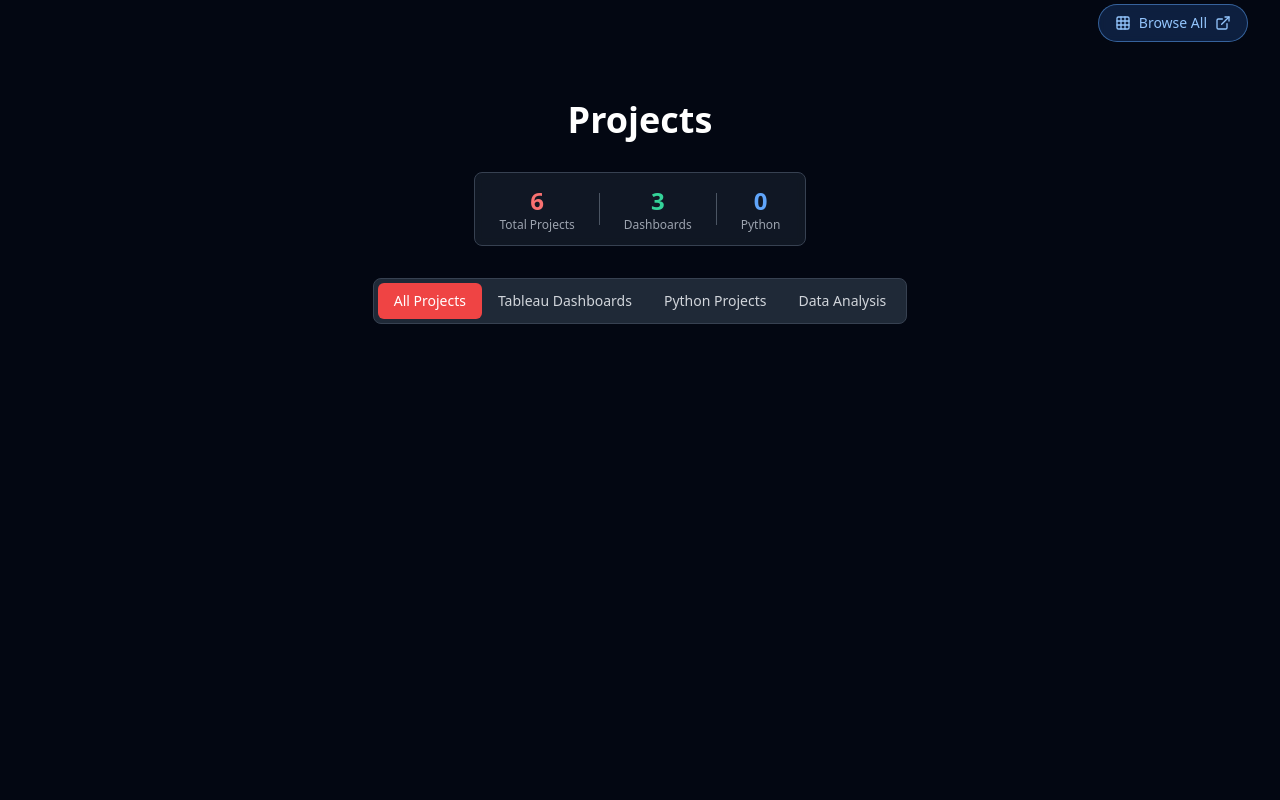
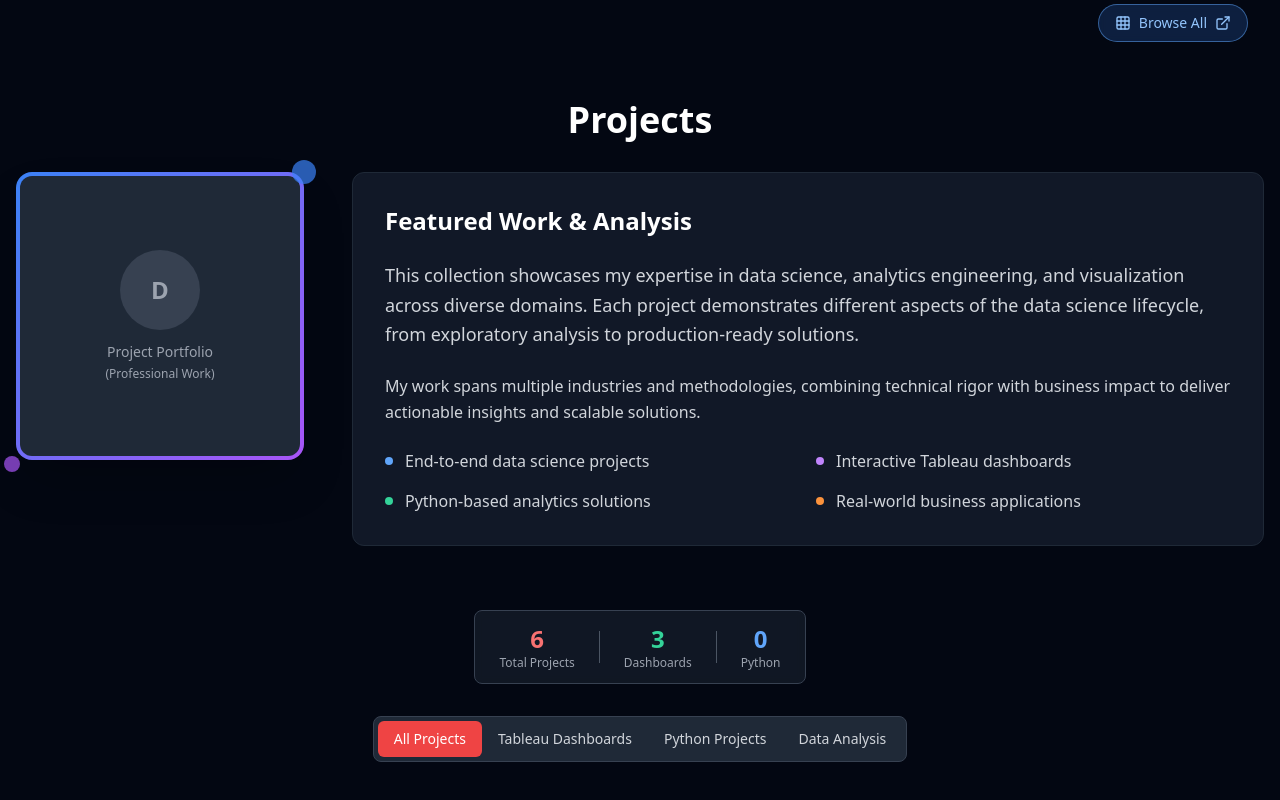
Before and after one commit to diego0tc/DTC_Bolt_WebsitePortfolio, a React (Vite) app: page / in a window 1280 px wide. Shown: the part 2401-3201 px from the top of the page. Built offline with nearby package versions, Linux system fonts and the light colour scheme.

Commit message:
Add Professional Photos to Main About and Projects Sections

```diff
--- a/src/components/About.tsx
+++ b/src/components/About.tsx
@@ -44,7 +44,7 @@ const About: React.FC = () => {
         {/* Profile Section with Photo */}
         <div className="mb-16">
           <div className="flex flex-col lg:flex-row items-center lg:items-start gap-12">
-            {/* Professional Photo */}
+            {/* Professional Photo - Same as AboutPage */}
             <div className="flex-shrink-0">
               <div className="relative">
                 <div className="w-80 h-80 rounded-2xl overflow-hidden shadow-2xl bg-gradient-to-br from-red-500 to-orange-500 p-1">
--- a/src/components/Projects.tsx
+++ b/src/components/Projects.tsx
@@ -1,5 +1,5 @@
 import React, { useState, useEffect } from 'react';
-import { Filter, ExternalLink, Grid } from 'lucide-react';
+import { Filter, ExternalLink, Grid, User } from 'lucide-react';
 import { projects } from '../data/projects';
 import ProjectCard from './ProjectCard';
 import { Project } from '../types';
@@ -54,6 +54,66 @@ const Projects: React.FC = () => {
 
       <div className="container mx-auto px-4">
         <h2 className="text-3xl md:text-4xl font-bold text-white mb-8 text-center">Projects</h2>
+
+        {/* Introduction Section with Photo */}
+        <div className="mb-16">
+          <div className="flex flex-col lg:flex-row items-center lg:items-start gap-12">
+            {/* Professional Photo - Same style as About section */}
+            <div className="flex-shrink-0">
+              <div className="relative">
+                <div className="w-72 h-72 rounded-2xl overflow-hidden shadow-2xl bg-gradient-to-br from-blue-500 to-purple-500 p-1">
+                  <div className="w-full h-full rounded-xl bg-gray-800 flex items-center justify-center">
+                    <div className="text-center text-gray-400">
+                      <div className="w-20 h-20 mx-auto mb-3 rounded-full bg-gray-700 flex items-center justify-center">
+                        <span className="text-2xl font-bold">D</span>
+                      </div>
+                      <p className="text-sm">Project Portfolio</p>
+                      <p className="text-xs mt-1">(Professional Work)</p>
+                    </div>
+                  </div>
+                </div>
+                {/* Decorative elements */}
+                <div className="absolute -top-3 -right-3 w-6 h-6 bg-blue-500 rounded-full opacity-70"></div>
+                <div className="absolute -bottom-3 -left-3 w-4 h-4 bg-purple-500 rounded-full opacity-70"></div>
+              </div>
+            </div>
+
+            {/* Project Introduction */}
+            <div className="flex-1">
+              <div className="bg-gray-900 rounded-xl p-8 border border-gray-800">
+                <h3 className="text-2xl font-bold text-white mb-6">Featured Work & Analysis</h3>
+                <p className="text-gray-300 leading-relaxed mb-6 text-lg">
+                  This collection showcases my expertise in data science, analytics engineering, and visualization
+                  across diverse domains. Each project demonstrates different aspects of the data science lifecycle,
+                  from exploratory analysis to production-ready solutions.
+                </p>
+                <p className="text-gray-300 leading-relaxed mb-6">
+                  My work spans multiple industries and methodologies, combining technical rigor with business
+                  impact to deliver actionable insights and scalable solutions.
+                </p>
+
+                <div className="grid md:grid-cols-2 gap-4">
+                  <div className="flex items-start">
+                    <div className="w-2 h-2 bg-blue-400 rounded-full mt-2 mr-3 flex-shrink-0"></div>
+                    <p className="text-gray-300">End-to-end data science projects</p>
+                  </div>
+                  <div className="flex items-start">
+                    <div className="w-2 h-2 bg-purple-400 rounded-full mt-2 mr-3 flex-shrink-0"></div>
+                    <p className="text-gray-300">Interactive Tableau dashboards</p>
+                  </div>
+                  <div className="flex items-start">
+                    <div className="w-2 h-2 bg-emerald-400 rounded-full mt-2 mr-3 flex-shrink-0"></div>
+                    <p className="text-gray-300">Python-based analytics solutions</p>
+                  </div>
+                  <div className="flex items-start">
+                    <div className="w-2 h-2 bg-orange-400 rounded-full mt-2 mr-3 flex-shrink-0"></div>
+                    <p className="text-gray-300">Real-world business applications</p>
+                  </div>
+                </div>
+              </div>
+            </div>
+          </div>
+        </div>
 
         {/* Quick Stats */}
         <div className="flex justify-center mb-8">
```
